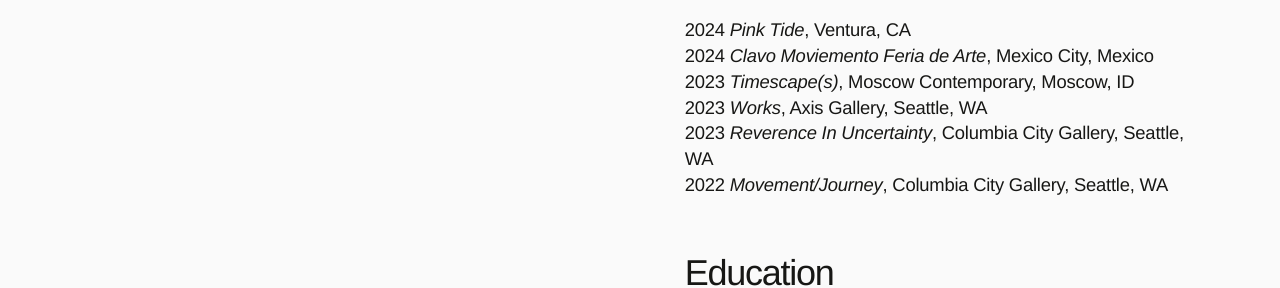
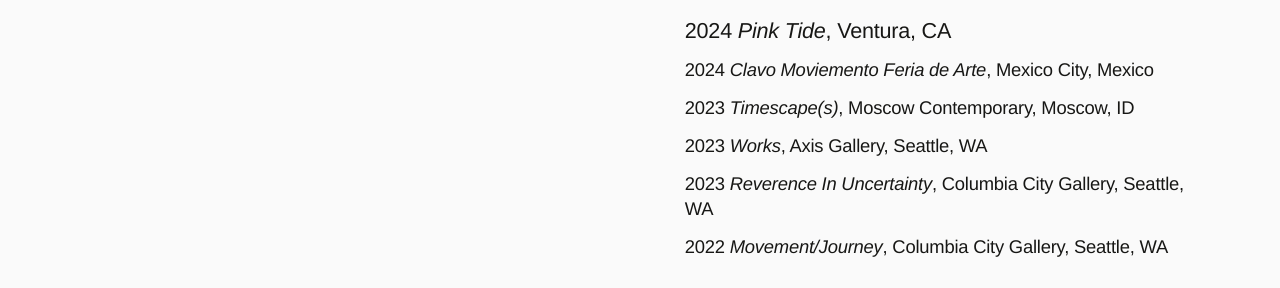
Before and after one commit to asura-io/asura-io.github.io, an Astro site: page /about in a window 1280 px wide. Shown: the part 679-967 px from the top of the page. Built offline with nearby package versions, Linux system fonts and the light colour scheme; Astro itself is replaced by a stand-in of ours.

Commit message:
Space exhibition entries

```diff
--- a/src/pages/about.astro
+++ b/src/pages/about.astro
@@ -14,7 +14,14 @@
   <p>gautama’s work has been exhibited widely, from Seattle to Mexico City to Los Angeles.</p>
   <p>2023-2024 Bodhisattva, Art Gallery Studios, Virtual Exhibition</p>
   <h2>Selected Group Exhibitions</h2>
-  <p>2024 <em>Pink Tide</em>, Ventura, CA<br />2024 <em>Clavo Moviemento Feria de Arte</em>, Mexico City, Mexico<br />2023 <em>Timescape(s)</em>, Moscow Contemporary, Moscow, ID<br />2023 <em>Works</em>, Axis Gallery, Seattle, WA<br />2023 <em>Reverence In Uncertainty</em>, Columbia City Gallery, Seattle, WA<br />2022 <em>Movement/Journey</em>, Columbia City Gallery, Seattle, WA</p>
+  <div class="exhibition-list">
+    <p>2024 <em>Pink Tide</em>, Ventura, CA</p>
+    <p>2024 <em>Clavo Moviemento Feria de Arte</em>, Mexico City, Mexico</p>
+    <p>2023 <em>Timescape(s)</em>, Moscow Contemporary, Moscow, ID</p>
+    <p>2023 <em>Works</em>, Axis Gallery, Seattle, WA</p>
+    <p>2023 <em>Reverence In Uncertainty</em>, Columbia City Gallery, Seattle, WA</p>
+    <p>2022 <em>Movement/Journey</em>, Columbia City Gallery, Seattle, WA</p>
+  </div>
   <h2>Education</h2>
   <p>2023 Gage Academy of Art, KoH Atelier<br />2015 Bachelor of Science, Computer Science &amp; Mathematics, University of Illinois</p>
   </div>
--- a/src/styles/global.css
+++ b/src/styles/global.css
@@ -69,6 +69,8 @@
 .about-page .about-copy { grid-column: 2; padding-top: 0; }
 .about-copy { width: 100%; max-width: 38rem; min-width: 0; font-size: 1.15rem; line-height: 1.4; letter-spacing: -.012em; overflow-wrap: anywhere; white-space: normal; }
 .about-copy p { margin: 0 0 1.5rem; }
+.about-copy .exhibition-list p { margin: 0 0 .75rem; }
+.about-copy .exhibition-list p:last-child { margin-bottom: 0; }
 .about-copy p:first-child { font-size: 1.35rem; line-height: 1.3; }
 .about-copy h2 { margin: 3.5rem 0 1.25rem; font-size: 2.25rem; line-height: 1.05; font-weight: 400; letter-spacing: -.035em; }
 .site-footer { display: flex; justify-content: flex-start; color: var(--muted); padding: 2rem var(--pad); font-size: .75rem; }
```
